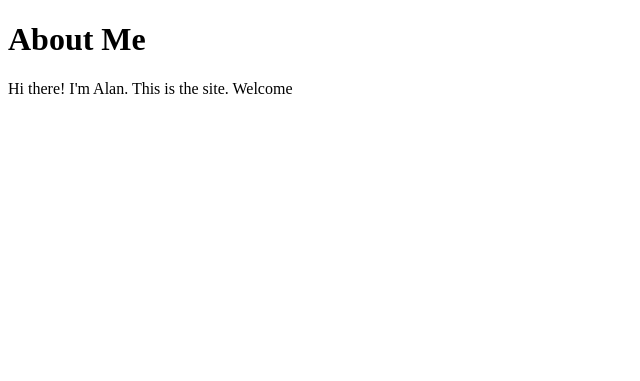
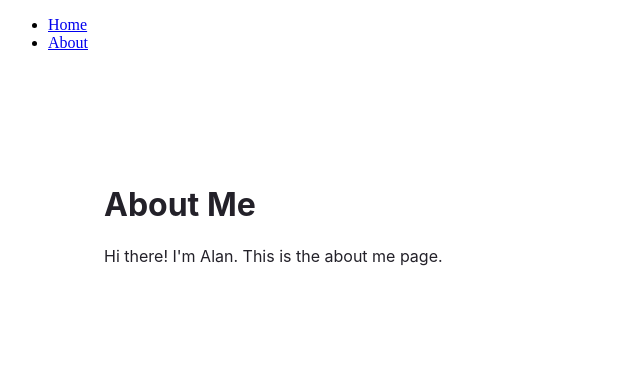
Before and after one commit to alanlauer/alanlauer.com, a Gatsby site: page /about in a window 1280 px wide. Shown: the whole page, without its empty margins (0-640 px from the left). Built offline with nearby package versions, Linux system fonts and the light colour scheme; Gatsby itself is replaced by a stand-in of ours.

Commit message:
feat: adds layout component for styling about and index

```diff
--- /dev/null
+++ b/src/components/layout.js
@@ -0,0 +1,27 @@
+import * as React from 'react';
+import { Link } from 'gatsby';
+
+const pageStyles = {
+  color: "#232129",
+  padding: 96,
+  fontFamily: "-apple-system, Roboto, sans-serif, serif",
+};
+
+const Layout = ({ pageTitle, children }) => {
+  return (
+    <div>
+      <nav>
+        <ul>
+          <li><Link to="/">Home</Link></li>
+          <li><Link to="/about">About</Link></li>
+        </ul>
+      </nav>
+      <main style={pageStyles}>
+        <h1>{pageTitle}</h1>
+        {children}
+      </main>
+    </div>
+  );
+};
+
+export default Layout;
--- a/src/pages/about.js
+++ b/src/pages/about.js
@@ -1,14 +1,14 @@
-import * as React from 'react'
+import * as React from 'react';
+import Layout from '../components/layout';
 
 const AboutPage = () => {
   return (
-    <main>
-      <h1>About Me</h1>
-      <p>Hi there! I'm Alan. This is the site. Welcome</p>
-    </main>
-  )
-}
+    <Layout pageTitle="About Me">
+      <p>Hi there! I'm Alan. This is the about me page. </p>
+    </Layout>
+  );
+};
 
-export const Head = () => <title>About Me</title>
+export const Head = () => <title>About Me</title>;
 
-export default AboutPage
+export default AboutPage;
```
Also changed, not shown: src/pages/index.js (+6 -9 lines).
